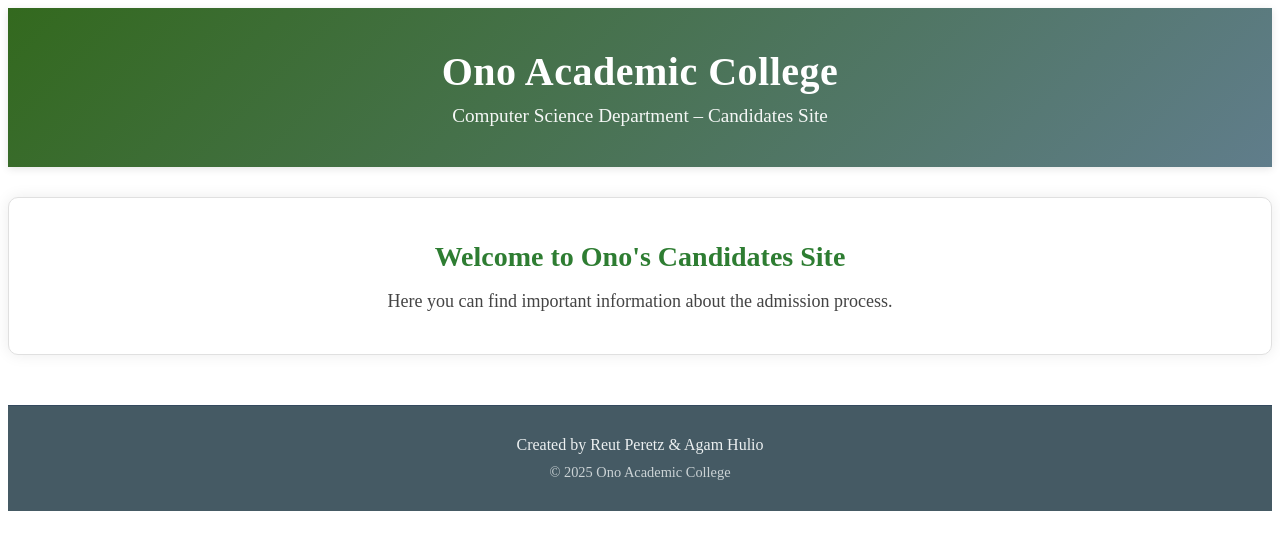
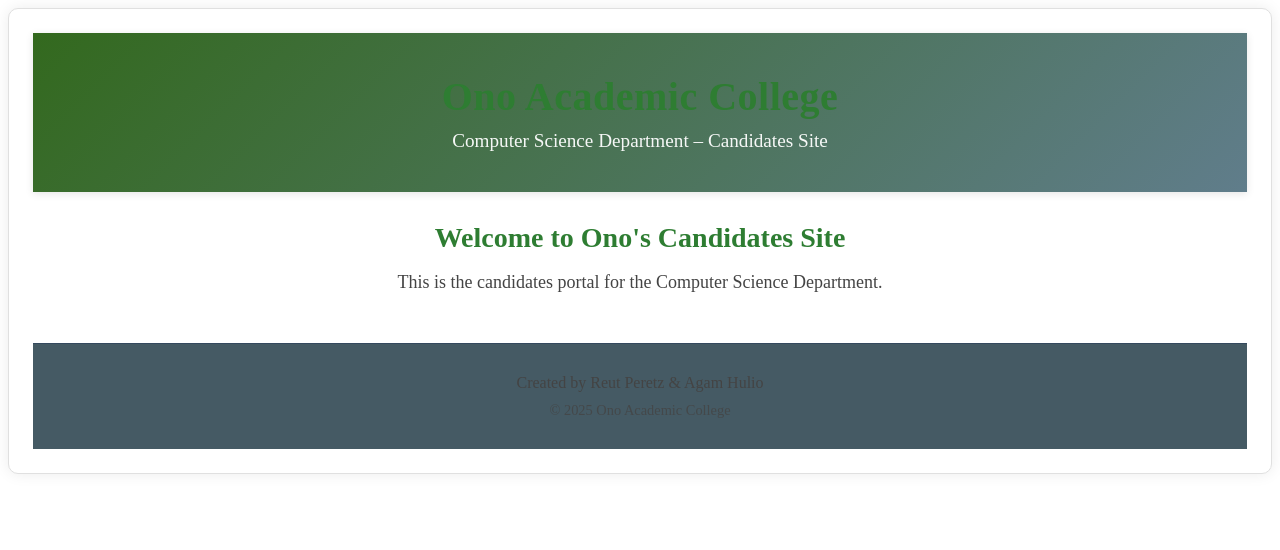
Before and after one commit to reutperetz/candidates-site, a React (Vite) app: page / in a window 1280 px wide. Shown: the top 550 px of the page. Built offline with nearby package versions, Linux system fonts and the light colour scheme.

Commit message:
Modified App.tsx

```diff
--- a/src/App.tsx
+++ b/src/App.tsx
@@ -1,19 +1,17 @@
-import './App.css';
-import Header from './components/Header';
-import Footer from './components/Footer';
+import "./App.css";
+import Header from "./components/Header";
+import Footer from "./components/Footer";
 
 function App() {
   return (
-    <>
+    <div className="app-container">
       <Header />
 
-      <div className="app-container">
-        <h1>Welcome to Ono's Candidates Site</h1>
-        <p>Here you can find important information about the admission process.</p>
-      </div>
+      <h1>Welcome to Ono's Candidates Site</h1>
+      <p>This is the candidates portal for the Computer Science Department.</p>
 
       <Footer />
-    </>
+    </div>
   );
 }
 
```
